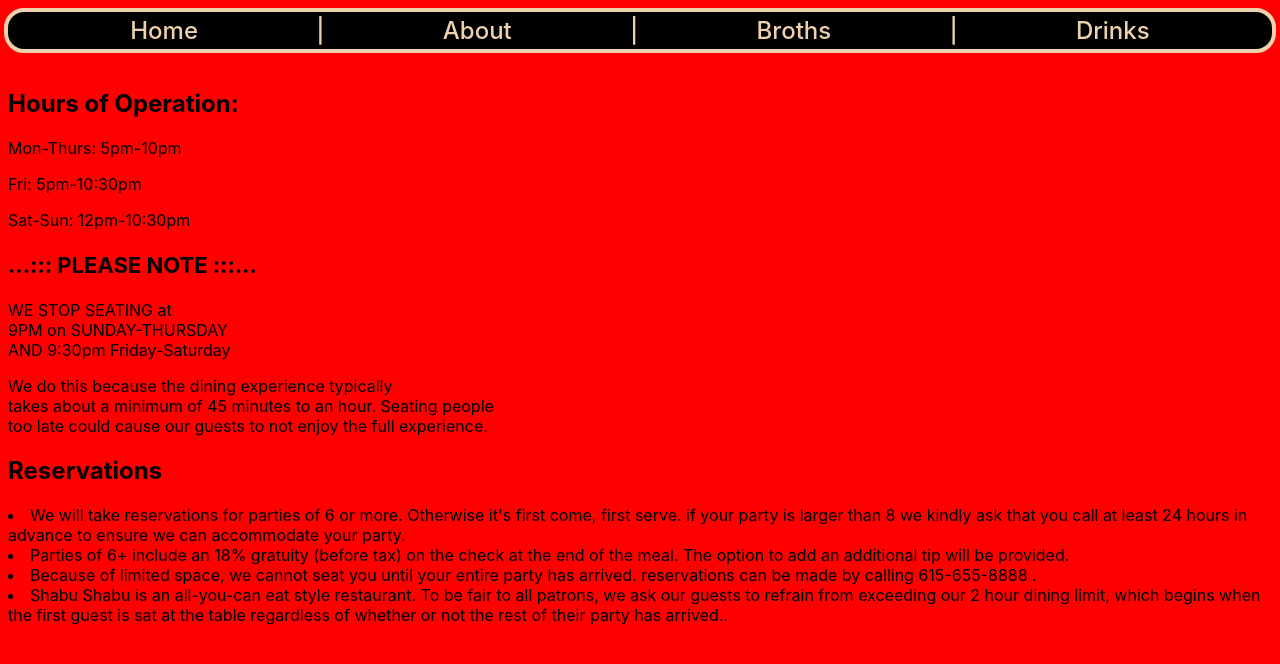
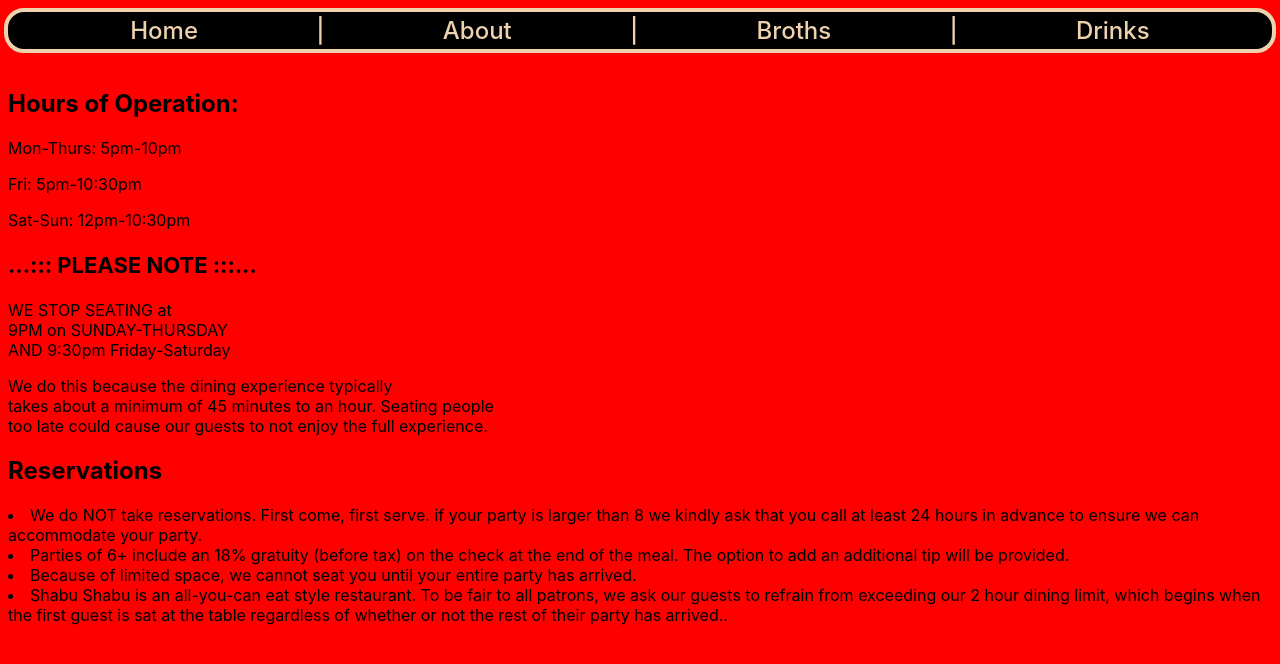
Before and after one commit to Alexanderthefun/ShabuShabu3, a React (Create React App) app: page /about in a window 1280 px wide. Shown: the top 664 px of the page. Built offline with nearby package versions, Linux system fonts and the light colour scheme.

Commit message:
Update Reservations About.js
Edited to state that Shabu Shabu does NOT take reservations

```diff
--- a/src/Components/about/About.js
+++ b/src/Components/about/About.js
@@ -19,11 +19,11 @@
             </div>
             <div className="reservations">
                 <h2>Reservations</h2>
-                <li>We will take reservations for parties of 6 or more. Otherwise it's first come, first serve.
+                <li>We do NOT take reservations. First come, first serve.
                 if your party is larger than 8 we kindly ask that you call at least 24 hours in advance to ensure we can accommodate your party.</li>
                 <li>Parties of 6+ include an 18% gratuity (before tax) on the check at the end of the meal. The option to add an additional tip will be provided.</li>
                 <li>Because of limited space, we cannot seat you until your entire party has arrived.
-                reservations can be made by calling 615-655-8888 .</li>
+                </li>
                 <li>Shabu Shabu is an all-you-can eat style restaurant. To be fair to all patrons, we ask our guests to refrain from exceeding our 2 hour dining limit, which begins when the first guest is sat at the table regardless of whether or not the rest of their party has arrived..</li>
             </div>
             <div>
```
